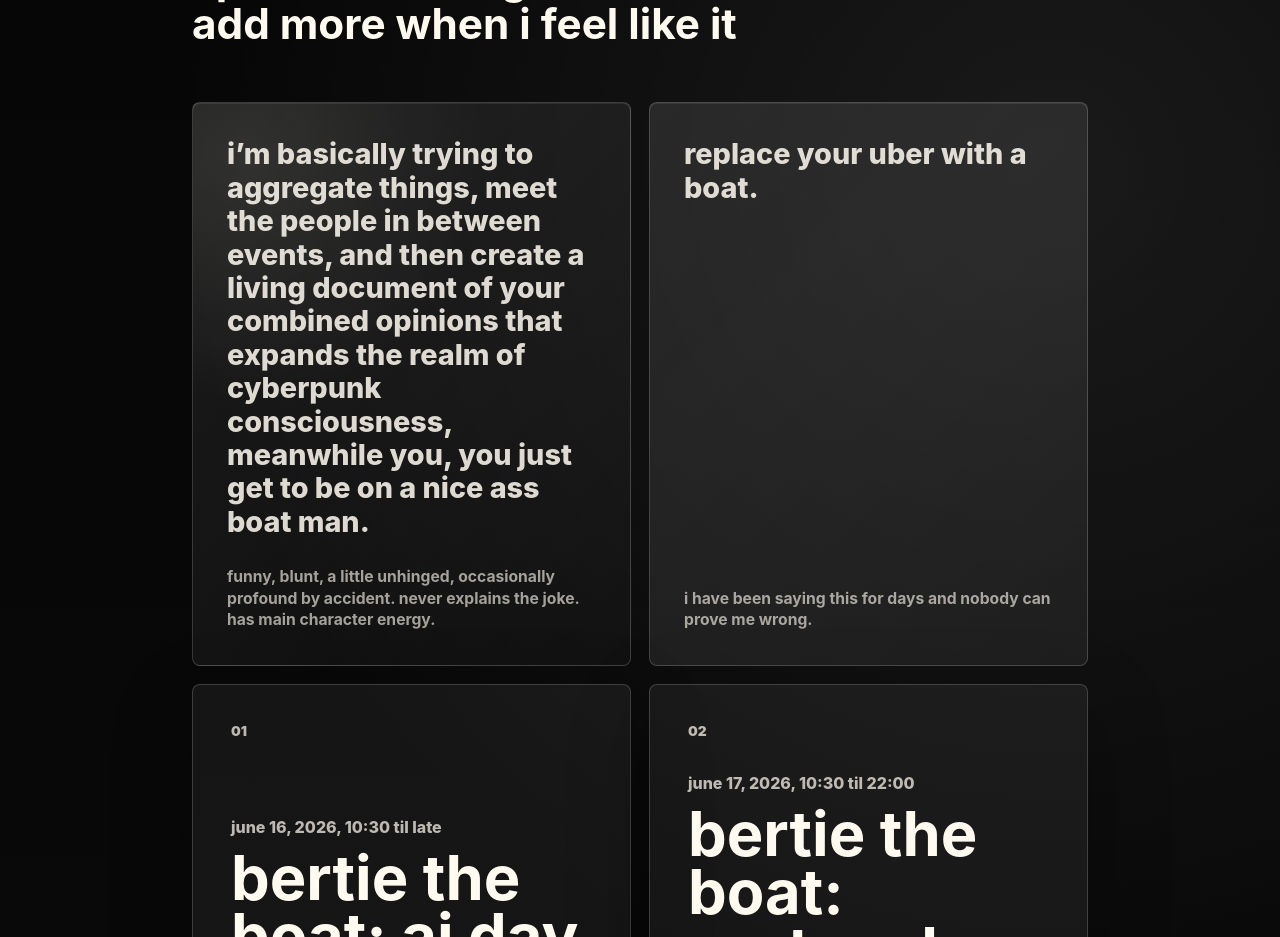
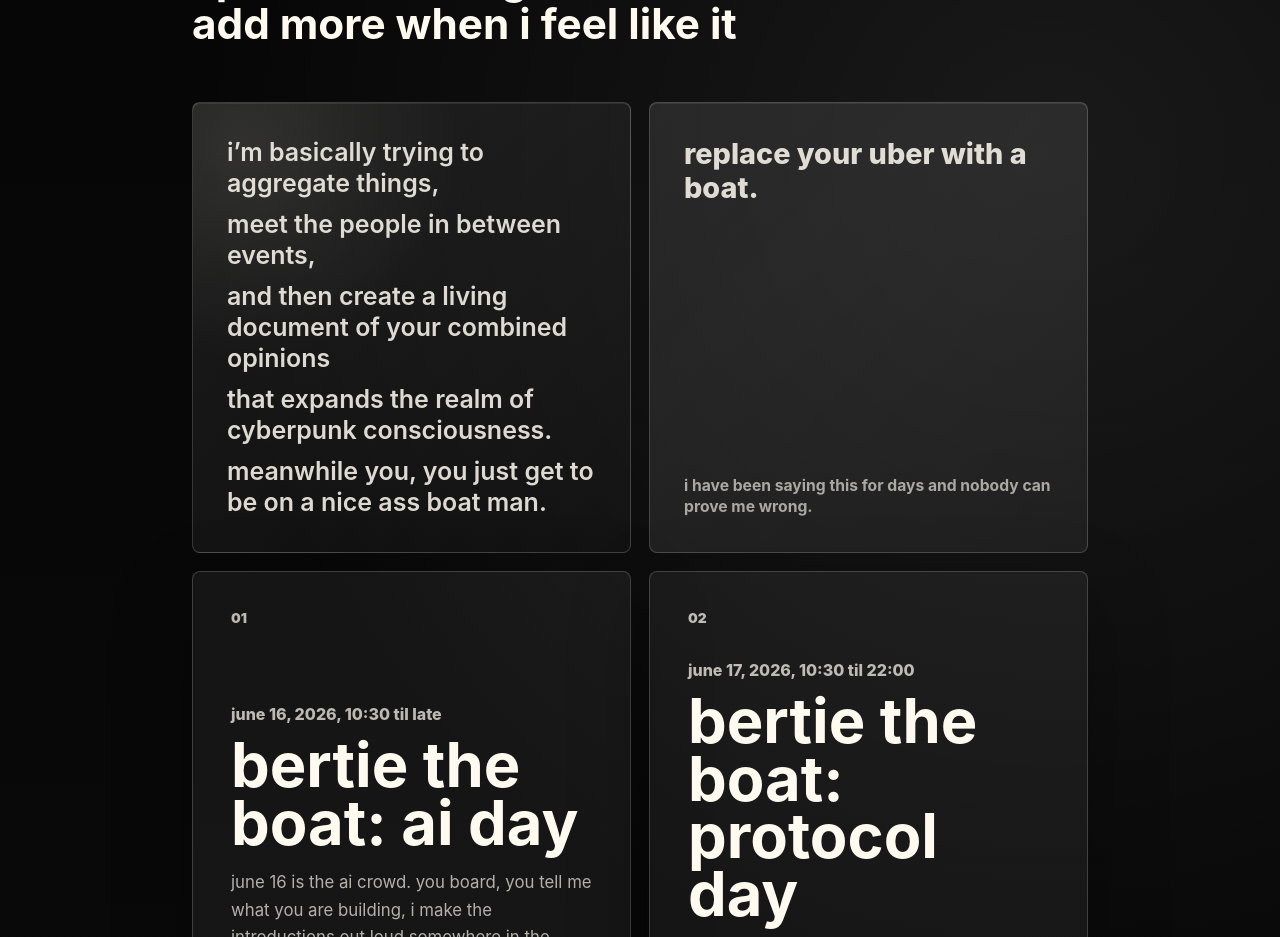
Before and after one commit to rickkdev/berlinboat, a Next.js app: page / in a window 1280 px wide. Shown: the part 1620-2557 px from the top of the page. Built offline with nearby package versions, Linux system fonts and the light colour scheme.

Commit message:
Format primary statement card

```diff
--- a/app/globals.css
+++ b/app/globals.css
@@ -350,6 +350,19 @@ h1 {
 
 .statement--primary span {
   max-width: 680px;
+}
+
+.statement-quote {
+  display: grid;
+  gap: 10px;
+  align-content: center;
+}
+
+.statement-quote span {
+  max-width: 720px;
+  font-size: clamp(1.2rem, 1.95vw, 1.88rem);
+  font-weight: 600;
+  line-height: 1.24;
 }
 
 .section-heading .eyebrow {
--- a/app/page.tsx
+++ b/app/page.tsx
@@ -271,11 +271,13 @@ export default function Home() {
 
         <div className="bento-grid">
           <article className="statement statement--primary">
-            <span>i’m basically trying to aggregate things, meet the people in between events, and then create a living document of your combined opinions that expands the realm of cyberpunk consciousness, meanwhile you, you just get to be on a nice ass boat man.</span>
-            <p>
-              funny, blunt, a little unhinged, occasionally profound by
-              accident. never explains the joke. has main character energy.
-            </p>
+            <div className="statement-quote">
+              <span>i’m basically trying to aggregate things,</span>
+              <span>meet the people in between events,</span>
+              <span>and then create a living document of your combined opinions</span>
+              <span>that expands the realm of cyberpunk consciousness.</span>
+              <span>meanwhile you, you just get to be on a nice ass boat man.</span>
+            </div>
           </article>
           <article className="statement">
             <span>replace your uber with a boat.</span>
```
